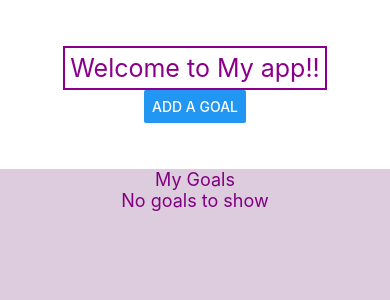
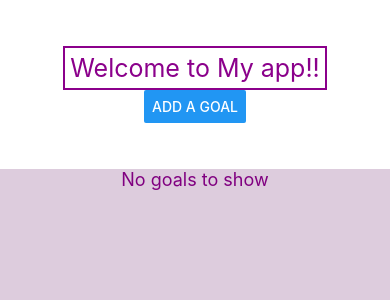
Before and after one commit to YaoyiW27/CS5520, a React Native app: screen / in a window 390 px wide. Shown: the top 300 px of the page. Built offline with nearby package versions, Linux system fonts and the light colour scheme.

Commit message:
debugged HeaderComponent

```diff
--- a/App.js
+++ b/App.js
@@ -71,9 +71,11 @@ export default function App() {
             </View>
           }
           ListHeaderComponent={
+            goals.length > 0 ? (
             <View>
               <Text style={styles.myGoalsText}>My Goals</Text>
             </View>
+            ) : null
           }
         />
         {/* <ScrollView contentContainerStyle={styles.scrollViewContainer}>
```
